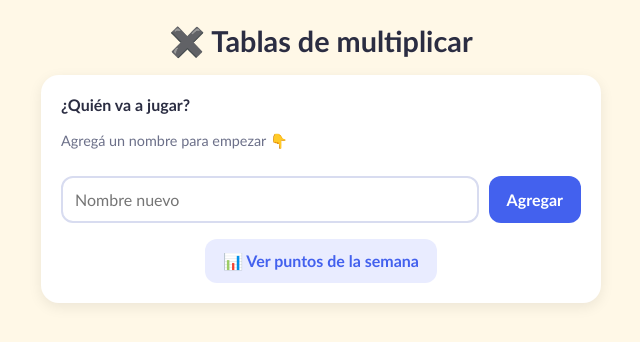
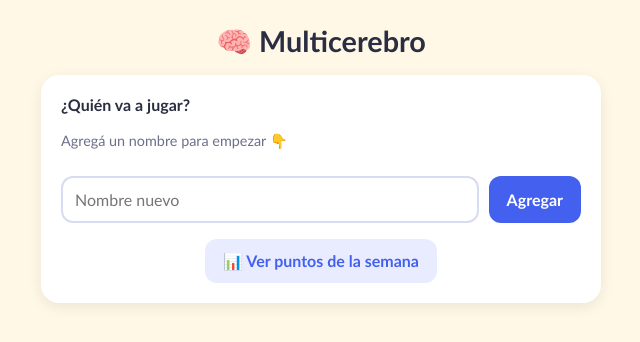
Before and after one commit to pereyrapablojavier/multicerebro, a plain HTML site: page index.html in a window 1280 px wide. Shown: the whole page, without its empty margins (319-959 px from the left). Drawn offline with Linux system fonts and the light colour scheme.

Commit message:
Renombrar a Multicerebro con ícono de cerebro
Co-Authored-By: Claude Sonnet 5.5 <noreply@anthropic.com>
Claude-Session: https://claude.ai/code/session_01QyigXM8PL6v6GXd6VkXa2S

```diff
--- a/index.html
+++ b/index.html
@@ -3,14 +3,14 @@
 <head>
 <meta charset="UTF-8">
 <meta name="viewport" content="width=device-width, initial-scale=1">
-<title>Tablas de multiplicar</title>
+<title>Multicerebro</title>
 <link rel="manifest" href="manifest.json">
 <meta name="theme-color" content="#4361ee">
 <link rel="icon" href="icon-192.png">
 <link rel="apple-touch-icon" href="icon-192.png">
 <meta name="apple-mobile-web-app-capable" content="yes">
 <meta name="mobile-web-app-capable" content="yes">
-<meta name="apple-mobile-web-app-title" content="Tablas">
+<meta name="apple-mobile-web-app-title" content="Multicerebro">
 <style>
   :root {
     --bg: #fff8e7; --card: #ffffff; --ink: #2b2d42; --muted: #6c7089;
@@ -80,7 +80,7 @@
 </head>
 <body>
 <main>
-  <h1>✖️ Tablas de multiplicar</h1>
+  <h1>🧠 Multicerebro</h1>
 
   <!-- Pantalla 1: elegir jugador -->
   <section id="screen-home" class="card">
--- a/sw.js
+++ b/sw.js
@@ -1,5 +1,5 @@
 // Service worker: guarda la app para que funcione sin internet.
-const CACHE = 'tablas-v2';
+const CACHE = 'tablas-v3';
 const FILES = ['./', './index.html', './manifest.json', './icon-192.png', './icon-512.png'];
 
 self.addEventListener('install', e => {
```
Also changed, not shown: icon-192.png, icon-512.png, manifest.json.
